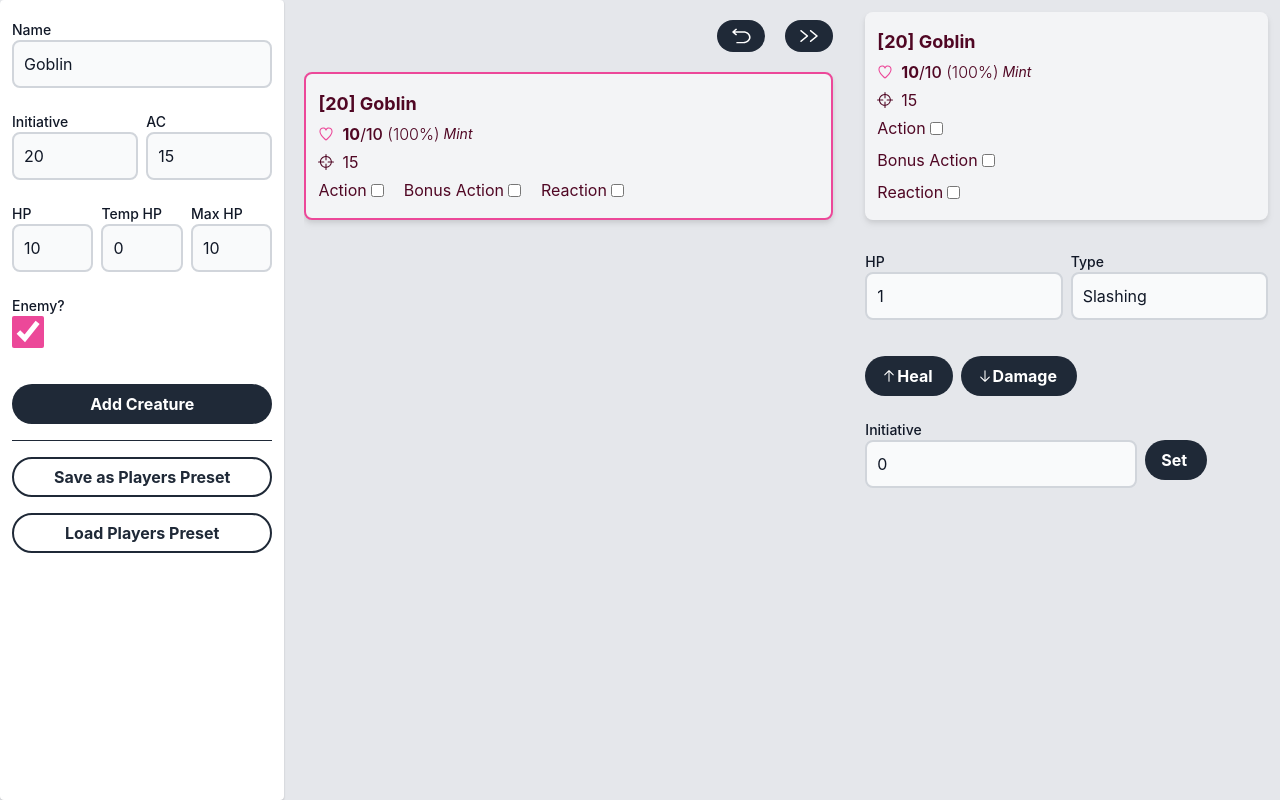
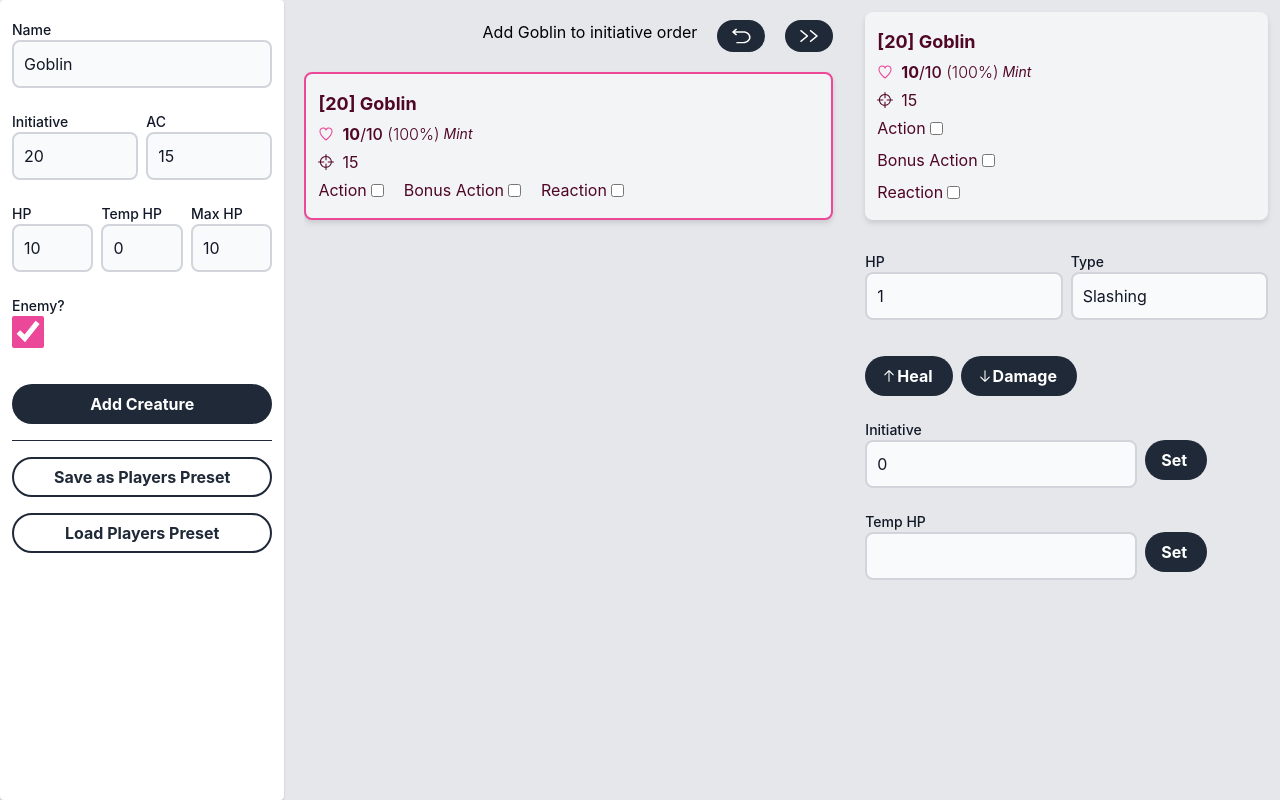
Before and after one commit to TheDunco/5e-combat-tracker, a React (Create React App) app: page / in a window 1280 px wide. Both pictures are taken after a click on the button "Add Creature". Built offline with nearby package versions, Linux system fonts and the light colour scheme; what tailwind-heropatterns would draw is missing.

Commit message:
tooltips

```diff
--- a/src/App.tsx
+++ b/src/App.tsx
@@ -1,15 +1,18 @@
 import { RxDoubleArrowRight, RxReset } from 'react-icons/rx';
 import { AddCreature } from './Components/AddCreature';
 import { CreatureCard } from './Components/CreatureCard';
-import { HealthEditForm } from './Components/HealthEditForm';
+import { EditCreatureForm } from './Components/HealthEditForm';
 import { useStateStore } from './useStateStore';
 
 const App = () => {
-  const { initiative, incrementInitiative, reset } = useStateStore((state) => ({
-    initiative: state.initiative,
-    incrementInitiative: state.incrementInitiative,
-    reset: state.reset,
-  }));
+  const { initiative, incrementInitiative, reset, tooltip, setTooltip } =
+    useStateStore((state) => ({
+      initiative: state.initiative,
+      incrementInitiative: state.incrementInitiative,
+      reset: state.reset,
+      tooltip: state.tooltip,
+      setTooltip: state.setTooltip,
+    }));
 
   return (
     <div className="size-full grid grid-cols-9 flex-col">
@@ -18,6 +21,7 @@ const App = () => {
       </div>
       <div className="col-span-4 m-5 mr-0 pr-5 flex flex-col gap-5 max-h-screen overflow-auto">
         <div className="flex flex-row justify-end gap-5">
+          <p>{tooltip}</p>
           <button
             className="bg-gray-800 rounded-full p-2 px-4 hover:shadow-md hover:shadow-pink-500/50"
             onClick={() => {
@@ -25,12 +29,14 @@ const App = () => {
               const confirmed = confirm('Are you sure you want to reset?');
               if (confirmed) reset();
             }}
+            onMouseOver={() => setTooltip('Reset app state')}
           >
             <RxReset className="scale-x-150 scale-y-125 text-white" />
           </button>
           <button
             className="bg-gray-800 rounded-full p-2 px-4 hover:shadow-md hover:shadow-pink-500/50"
             onClick={() => incrementInitiative()}
+            onMouseOver={() => setTooltip('Increment initiative')}
           >
             <RxDoubleArrowRight className="scale-x-150 scale-y-125 text-white" />
           </button>
@@ -44,7 +50,7 @@ const App = () => {
         ))}
       </div>
       <div className="col-span-3 bg-hero-diagonal-lines-10">
-        <HealthEditForm />
+        <EditCreatureForm />
       </div>
     </div>
   );
--- a/src/Components/AddCreature.tsx
+++ b/src/Components/AddCreature.tsx
@@ -4,13 +4,13 @@ import { useStateStore } from '../useStateStore';
 import { Input } from './Input';
 
 export const AddCreature = () => {
-  const { addInitiative, setPlayersPreset, loadPlayersPreset } = useStateStore(
-    (state) => ({
+  const { addInitiative, setPlayersPreset, loadPlayersPreset, setTooltip } =
+    useStateStore((state) => ({
       addInitiative: state.addInitiative,
       setPlayersPreset: state.setPlayersPreset,
       loadPlayersPreset: state.loadPlayersPreset,
-    })
-  );
+      setTooltip: state.setTooltip,
+    }));
 
   const methods = useForm<Creature>({
     defaultValues: {
@@ -27,7 +27,8 @@ export const AddCreature = () => {
     },
   });
 
-  const { register, handleSubmit } = methods;
+  const { register, handleSubmit, watch } = methods;
+  const name = watch('name');
 
   const onSubmit: SubmitHandler<Creature> = (data) => {
     addInitiative(data);
@@ -61,11 +62,15 @@ export const AddCreature = () => {
           type="checkbox"
           label={'Enemy?'}
           className="accent-pink-500 place-self-start flex size-8 rounded-full cursor-pointer"
+          onMouseOver={() =>
+            setTooltip('Mark the creature as an enemy (text is dark pink)')
+          }
         />
         <button
           type="submit"
           className="px-4 font-bold mt-5 text-white bg-gray-800 rounded-full h-10 hover:shadow-md hover:shadow-pink-500/50"
           onClick={handleSubmit(onSubmit)}
+          onMouseOver={() => setTooltip(`Add ${name} to initiative order`)}
         >
           Add Creature
         </button>
@@ -74,6 +79,11 @@ export const AddCreature = () => {
           className="px-4 bg-white h-10 rounded-full text-gray-800 border-gray-800 hover:shadow-md hover:shadow-pink-500/50 border-2 font-bold "
           type="button"
           onClick={() => setPlayersPreset()}
+          onMouseOver={() =>
+            setTooltip(
+              'Save the current initiative order as a preset. Useful for saving players'
+            )
+          }
         >
           Save as Players Preset
         </button>
@@ -81,6 +91,7 @@ export const AddCreature = () => {
           className="px-4 bg-white h-10 rounded-full text-gray-800 border-gray-800 hover:shadow-md hover:shadow-pink-500/50 border-2 font-bold "
           type="button"
           onClick={() => loadPlayersPreset()}
+          onMouseOver={() => setTooltip('Load the players preset')}
         >
           Load Players Preset
         </button>
--- a/src/Components/CreatureCard.tsx
+++ b/src/Components/CreatureCard.tsx
@@ -41,11 +41,13 @@ export const CreatureCard: React.FC<{
     setCreatureAction,
     setCreatureBonusAction,
     setCreatureReaction,
+    setTooltip,
   } = useStateStore((state) => ({
     activeIndex: state.activeIndex,
     setCreatureAction: state.setCreatureAction,
     setCreatureBonusAction: state.setCreatureBonusAction,
     setCreatureReaction: state.setCreatureReaction,
+    setTooltip: state.setTooltip,
   }));
   const creatureTotalHealth = +creature.hp + +creature.tempHp;
   const healthPercent = Math.round(
@@ -83,7 +85,12 @@ export const CreatureCard: React.FC<{
           <RxCrosshair2 /> {creature.ac}
         </p>
         <p className="flex flex-col @sm:flex-col @sm:gap-2 @md:flex-row @md:gap-5">
-          <span className="flex flex-row items-center gap-1 cursor-pointer">
+          <span
+            onMouseOver={() =>
+              setTooltip("Use the creature's action for this round")
+            }
+            className="flex flex-row items-center gap-1 cursor-pointer"
+          >
             <label htmlFor={actionId} className="cursor-pointer">
               Action{' '}
             </label>
@@ -96,7 +103,12 @@ export const CreatureCard: React.FC<{
               disabled={index !== activeIndex}
             />
           </span>
-          <span className="flex flex-row items-center gap-1 cursor-pointer">
+          <span
+            onMouseOver={() =>
+              setTooltip("Use the creature's bonus action for this round")
+            }
+            className="flex flex-row items-center gap-1 cursor-pointer"
+          >
             <label htmlFor={bonusActionId} className="cursor-pointer">
               Bonus Action{' '}
             </label>
@@ -111,7 +123,12 @@ export const CreatureCard: React.FC<{
               disabled={index !== activeIndex}
             />
           </span>
-          <span className="flex flex-row items-center gap-1 className='cursor-pointer'">
+          <span
+            onMouseOver={() =>
+              setTooltip("Use the creature's reaction for this round")
+            }
+            className="flex flex-row items-center gap-1 className='cursor-pointer'"
+          >
             <label htmlFor={reactionId}>Reaction </label>
             <input
               id={reactionId}
--- a/src/Components/HealthEditForm.tsx
+++ b/src/Components/HealthEditForm.tsx
@@ -6,25 +6,29 @@ import { useStateStore } from '../useStateStore';
 import { CreatureCard } from './CreatureCard';
 import { Input } from './Input';
 
-type HealthForm = Damage & Pick<Creature, 'initiative'>;
+type EditCreatureFormType = Damage & Pick<Creature, 'initiative' | 'tempHp'>;
 
-export const HealthEditForm: React.FC = () => {
+export const EditCreatureForm: React.FC = () => {
   const {
     activeIndex,
     initiative,
     creatureDamage,
     creatureHeal,
     setCreatureInitiative,
+    setTooltip,
+    setCreatureTempHp,
   } = useStateStore((state) => ({
     activeIndex: state.activeIndex,
     initiative: state.initiative,
     creatureDamage: state.creatureDamage,
     creatureHeal: state.creatureHeal,
     setCreatureInitiative: state.setCreatureInitiative,
+    setTooltip: state.setTooltip,
+    setCreatureTempHp: state.setCreatureTempHp,
   }));
 
   const creature = initiative[activeIndex];
-  const methods = useForm<HealthForm>({
+  const methods = useForm<EditCreatureFormType>({
     defaultValues: {
       amount: 1,
       type: DamageTypeObj.Slashing,
@@ -33,13 +37,18 @@ export const HealthEditForm: React.FC = () => {
   });
   if (!creature) return null;
 
-  const { register, handleSubmit } = methods;
+  const { register, handleSubmit, watch } = methods;
+  const amount = watch('amount');
 
-  const handleInitiative: SubmitHandler<HealthForm> = (data) => {
+  const handleInitiative: SubmitHandler<EditCreatureFormType> = (data) => {
     setCreatureInitiative(activeIndex, data.initiative);
   };
 
-  const onSubmitHeal: SubmitHandler<HealthForm> = (data) => {
+  const handleTempHp: SubmitHandler<EditCreatureFormType> = (data) => {
+    setCreatureTempHp(activeIndex, data.tempHp);
+  };
+
+  const onSubmitHeal: SubmitHandler<EditCreatureFormType> = (data) => {
     if (data.amount < 0) {
       return;
     }
@@ -47,7 +56,7 @@ export const HealthEditForm: React.FC = () => {
     handleInitiative(data);
   };
 
-  const onSubmitDamage: SubmitHandler<HealthForm> = (data) => {
+  const onSubmitDamage: SubmitHandler<EditCreatureFormType> = (data) => {
     if (data.amount < 0) {
       return;
     }
@@ -81,18 +90,18 @@ export const HealthEditForm: React.FC = () => {
           <span className="flex-col @xs:flex-row flex gap-0 @xs:gap-2">
             <button
               type="submit"
-              id="heal"
               className="flex flex-row items-center max-w-min pl-4 pr-5 font-bold mt-5 text-white bg-gray-800 hover:bg-gradient-to-r hover:from-emerald-400 hover:to-green-500 rounded-full h-10"
               onClick={handleSubmit(onSubmitHeal)}
+              onMouseOver={() => setTooltip(`Heal the creature ${amount} HP`)}
             >
               <RxArrowUp />
               Heal
             </button>
             <button
               type="submit"
-              id="damage"
               className="flex flex-row items-center max-w-min pl-4 pr-5 font-bold mt-5 text-white bg-gray-800 rounded-full h-10 hover:bg-gradient-to-l hover:from-rose-400 hover:to-red-500"
               onClick={handleSubmit(onSubmitDamage)}
+              onMouseOver={() => setTooltip(`Damage the creature ${amount} HP`)}
             >
               <RxArrowDown />
               Damage
@@ -106,9 +115,22 @@ export const HealthEditForm: React.FC = () => {
             />
             <button
               type="submit"
-              id="damage"
               className="flex flex-row items-center max-w-min pl-4 pr-5 font-bold mt-5 text-white bg-gray-800 rounded-full h-10 hover:bg-gradient-to-l hover:from-rose-400 hover:to-pink-500"
               onClick={handleSubmit(handleInitiative)}
+              onMouseOver={() =>
+                setTooltip(`Set the initiative order of ${creature.name}`)
+              }
+            >
+              Set
+            </button>
+          </span>
+          <span className="flex flex-row gap-2 items-center">
+            <Input {...register('tempHp')} type="number" label="Temp HP" />
+            <button
+              type="submit"
+              className="flex flex-row items-center max-w-min pl-4 pr-5 font-bold mt-5 text-white bg-gray-800 rounded-full h-10 hover:bg-gradient-to-l hover:from-rose-400 hover:to-pink-500"
+              onClick={handleSubmit(handleTempHp)}
+              onMouseOver={() => setTooltip(`Set temp HP for ${creature.name}`)}
             >
               Set
             </button>
--- a/src/Components/Input.tsx
+++ b/src/Components/Input.tsx
@@ -1,4 +1,4 @@
-import React from 'react';
+import React, { useId } from 'react';
 
 export const Input = React.forwardRef(
   (
@@ -6,16 +6,17 @@ export const Input = React.forwardRef(
     ref: React.Ref<HTMLInputElement>
   ) => {
     const { label } = props;
+    const id = useId();
     return (
       <div className="flex flex-col text-left">
         <label
-          htmlFor={label}
+          htmlFor={id}
           className="block mt-2 text-sm font-medium text-gray-900 cursor-pointer"
         >
           {label}
         </label>
         <input
-          id={label}
+          id={id}
           type="text"
           ref={ref}
           className="bg-gray-50 ring-none border-2 focus:border-gray-800 outline-none border-gray-300 text-gray-900 rounded-lg block w-full p-2.5"
--- a/src/useStateStore.ts
+++ b/src/useStateStore.ts
@@ -18,6 +18,9 @@ interface UseStateStore {
   setCreatureReaction: (index: number, reaction: boolean) => void;
   creatureDamage: (index: number, damage: Damage) => void;
   creatureHeal: (index: number, health: number) => void;
+  setCreatureTempHp: (index: number, tempHp: number) => void;
+  tooltip: string;
+  setTooltip: (tooltip: string) => void;
 }
 
 export const useStateStore = create<UseStateStore>()(
@@ -149,9 +152,26 @@ export const useStateStore = create<UseStateStore>()(
       },
       setCreatureInitiative: (index: number, initiative: number) => {
         set((state) => {
+          const newInitiative = state.initiative
+            .map((creature, i) => {
+              if (i === index) {
+                return { ...creature, initiative };
+              }
+              return creature;
+            })
+            .sort((a, b) => b.initiative - a.initiative);
+          return { initiative: newInitiative };
+        });
+      },
+      tooltip: 'Welcome!',
+      setTooltip: (tooltip: string) => {
+        set({ tooltip });
+      },
+      setCreatureTempHp: (index: number, tempHp: number) => {
+        set((state) => {
           const newInitiative = state.initiative.map((creature, i) => {
             if (i === index) {
-              return { ...creature, initiative };
+              return { ...creature, tempHp };
             }
             return creature;
           });
```
